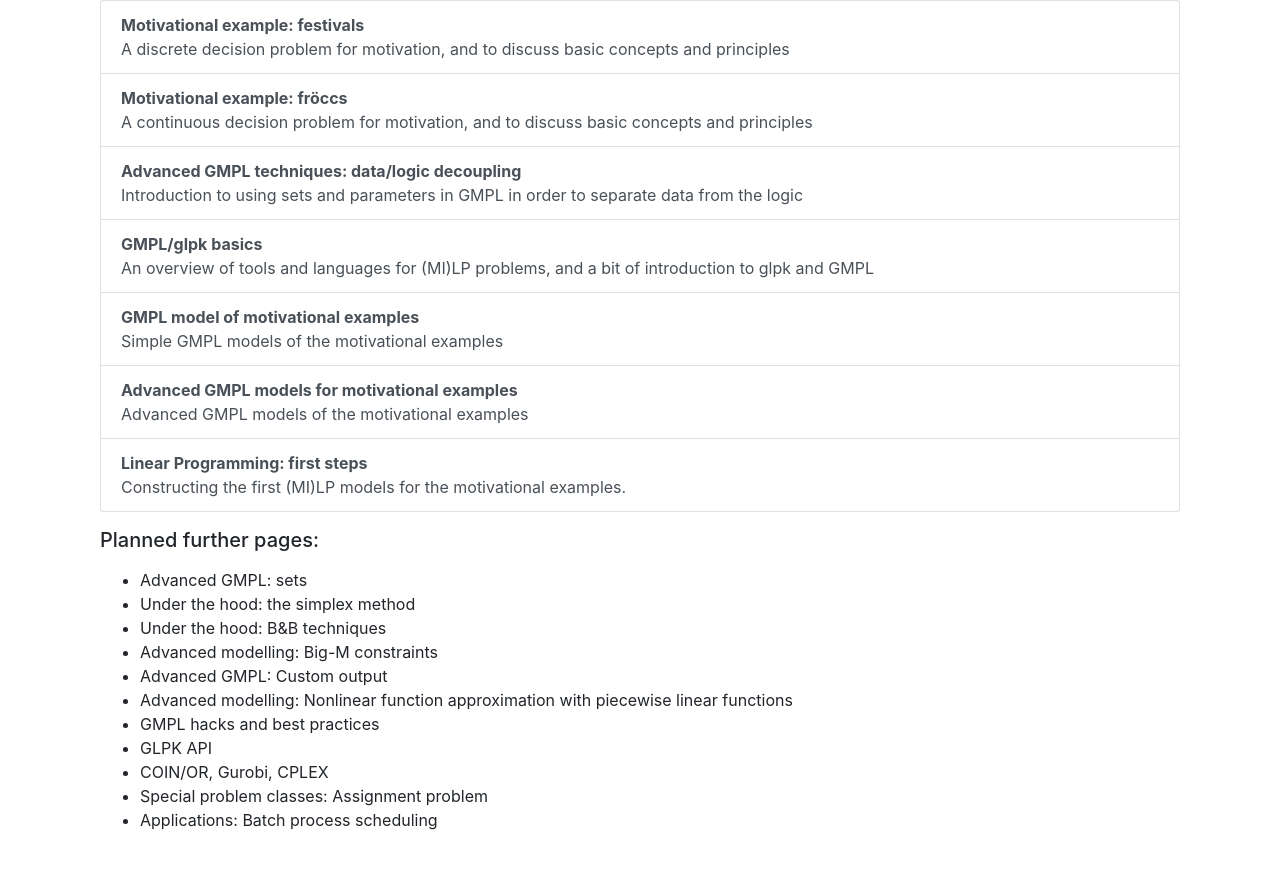
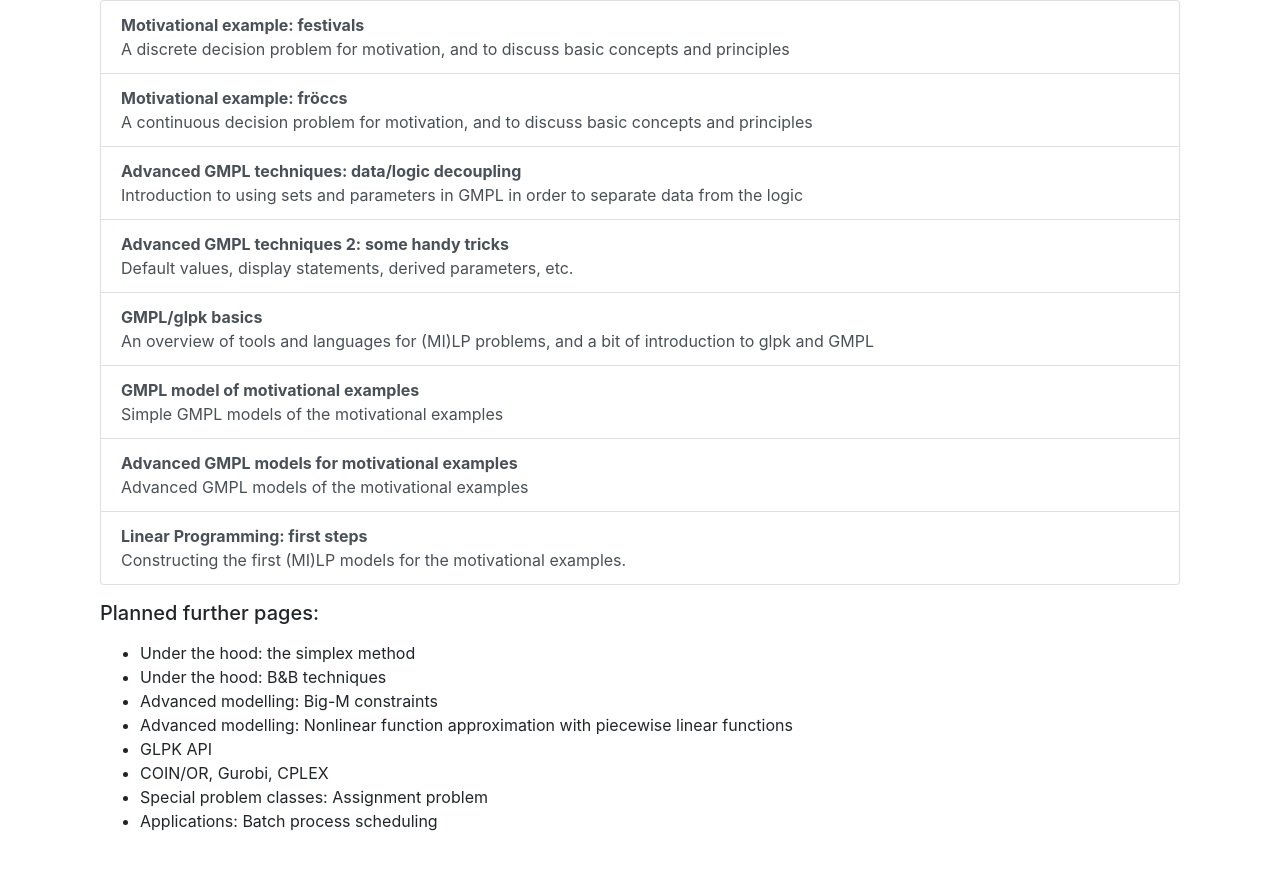
Before and after one commit to hegyhati/IMOLS, a Jekyll site: the page built from index.html, in a window 1280 px wide. Shown: the top 870 px of the page. Built offline with Jekyll 4.4.1, drawn with Linux system fonts in a browser that asks for light colours; nearby versions of some CDN libraries; some web fonts are replaced; some of the changed lines change nothing that is shown.

Commit message:
GMPL tweaks

```diff
--- a/index.html
+++ b/index.html
@@ -15,13 +15,10 @@ layout: default
 <h5 class="my-3">Planned further pages:</h5>
 
 <ul>
-  <li>Advanced GMPL: sets</li>
   <li>Under the hood: the simplex method</li>
   <li>Under the hood: B&B techniques</li>
   <li>Advanced modelling: Big-M constraints</li>
-  <li>Advanced GMPL: Custom output</li>
   <li>Advanced modelling: Nonlinear function approximation with piecewise linear functions</li>
-  <li>GMPL hacks and best practices</li>
   <li>GLPK API</li>
   <li>COIN/OR, Gurobi, CPLEX</li>
   <li>Special problem classes: Assignment problem</li>
--- /dev/null
+++ b/pages/gmpl_advanced_2.html
@@ -0,0 +1,334 @@
+---
+title: "Advanced GMPL techniques 2: some handy tricks"
+layout: lecture
+lead: "Default values, display statements, derived parameters, etc."
+id: gmpladvanced2
+prerequisite: ["gmpladvanced1"]
+---
+
+<p>
+  In this lesson a few handy GMPL language features are presented, that can help a lot in making better models.
+  None of these will help You to solve something, that you could not do before.
+  These are just language features, that will make writing/understanding/debugging a model much easier.
+  So keep in mind, that You are never "forced" to use any of these.
+  If You don't feel the need to do so, then You probably shouldn't.
+  These tricks are not there to make things more complicated, they are at Your disposal to make things simpler, if You feel they would help.
+</p>
+
+<p>
+  Later on we will use all of them occasionally, so You should be at least able to understand them even if You don't want to use them.
+</p>
+
+<h2 id="default">Default values for parameters</h2>
+
+<p>
+  Suppose, that there is a model that You use with hundreds of data files, and there is a 0 dimensional parameter, e.g. tax rate, that has the same value in almost all of your data files, except for a select few.
+  With the tools that we have learned so far You have two choices:
+  <ol>
+    <li>Give the value for that parameter in all of the data files</li>
+    <li>Create a separate model, where that data is fixed to a value, and use it for the majority of data files.</li>
+  </ol>
+</p>
+
+<p>
+  Option 1 is what seems obvious, but we feel that repeating that value so many times is not the nicest solution.
+  Those data files share the same value for that parameter most probably, because they are bound to the same real life value.
+  If that changes, we will have to change that in all of our models.
+  Like the tax rate example mentioned above. If most of the data files belong to the same country, they use the same tax rate, but if the tax rate changes in the country, all the data files should be updated.
+</p>
+
+<p>
+  Option 2 is not better either.
+  In this case, if the model constraints or variables change, we have to keep two of the models updated.
+  Keeping them in sync is rather troublesome, and we also have to know, which model to use with which data file.
+</p>
+
+<p>
+  A nice solution would be to define a default value for that parameter, and
+  <ul>
+    <li>if it is not give, it will take that default value</li>
+    <li>if it is given in the data file, that default value will be overwritten by the that one</li>
+  </ul>
+  This way, most of our models could omit giving a value, but the others can still "redefine" it.
+  Moreover, if that value changes, we only have to change it at one place.
+</p>
+
+<p>
+  The basic syntax is very simple: <code>param Pname{...} default numericvalue;</code>
+</p>
+
+<p>
+  Defaults can be useful in other situations as well.
+  Imagine that You don't have hundreds of parameter files, but there is a 1 dimensional parameter, that is the same for most of the indices.
+  An example could be an initial stock parameter, that is zero for most of the products, except for a few ones, when we are planning the production for a week.
+  It would be nice just to give the values for those, and set all the others to 0 automatically.
+  This type of default is useful, when the parameter in question has a "natural default value".
+</p>
+
+<p>
+  To achieve the aforementioned effect the model part should contain this:
+  <pre>
+    set Products;
+    param initial_stock{Products} default 0;
+  </pre>
+  And the data file could look like this:
+  <pre>
+    set Products:= p1 p2 p3 p4 p5 p6 p7 p8 p9 p10;
+    param initial_stock:=
+      p3  100
+      p7  45
+      ;
+  </pre>
+</p>
+
+<p>
+  This works well with parameters having 2 dimensions as well.
+  Suppose, that we want to schedule machines, and we have a parameter for the time a machine requires to perform a task, while having a number of tasks and machines.
+  Not all of the machines are capable of carrying out all of the tasks, and we want to model that by giving a huge number for the processing time.
+  The model part is pretty obvious:
+</p>
+
+<pre>
+  set Tasks;
+  set Machines;
+  param processing_time{Tasks,Machines} default 1000;
+</pre>
+
+<p>
+  But how do we define which values of a matrix we would like to give?
+  Simply omitting the values would make the data section ambiguous, so we have to put a dot to the places where we don't want to give a value:
+</p>
+
+<pre>
+  set Tasks := t1 t2 t3 t4 t5;
+  set Machines := m1 m2 m3;
+  param processing_time :
+          m1  m2  m3:=
+      t1  1   .   2
+      t2  3   .   .
+      t3  1   2   3
+      t5  .   5   4
+      ;
+</pre>
+
+<p>
+  Note, that <var>t4</var> is omitted from the list, so it is the same, as if we were to add a line with <code>t4 . . .</code>.
+  This magical dot and default values can be used for more complex situations as well, but we will be satisfied for using them only for this much for now.
+</p>
+
+<h2 id="transpose">Transpose</h2>
+
+<p>
+  A rookie mistake is to define a 2 dimensional parameter, and mix up its indices.
+  That usually results in "out of domain" error messages.
+  Replacing <code>p[b,t]</code> with <code>p[t,b]</code> everywhere where it was wrongly used in the constraints is a bit tiresome, but can be done swiftly.
+</p>
+
+<p>
+  A more serious headache will come around if we gave the values in the data section the other way around.
+  That is especially true for huge tables.
+  A small example:
+  <pre>
+    set A;
+    set B;
+    param p{A,B};
+    ...
+
+    data;
+
+    set A := a1 a2 a3 a4;
+    set B := b1 b2 b3;
+
+    param p :
+          a1  a2  a3  a4 :=
+      b1  12  34  54  12
+      b2  98  87  76  65
+      b3  78  65  67  43
+      ;
+  </pre>
+</p>
+
+<p>
+  The several options we have:
+  <ul>
+    <li>Manually (or with an external tool) transpose the matrix in the data section.</li>
+    <li>Change the order of the indices in the declaration, and eveywhere in the model</li>
+    <li>put <code>(tr)</code> after <code>param p</code> and befor the colon in the data section</li>
+  </ul>
+  I leave the decision to You, and let's move to the next parameter tweak.
+</p>
+
+<h2 id="param-check">Parameter safety checks</h2>
+
+<p>
+  If we know that a certain parameter must always have a certain type of value, we should put that right after its declaration.
+  For example, the processing time above obviously can not be negative, so a declaration like <code>param processing_time{Tasks,Machines}>=0;</code> is better than the one above.
+</p>
+
+<p>
+  This doesn't really alter the logic, but we will receive an error message if by an accident an unrealistic value is given in one of the data files.
+  So this is just a simple safety check for a simple mistake that could be made.
+</p>
+
+<h2 id="measurement-units">Measurement units</h2>
+
+<p>
+  It has already be mentioned, that it is always a good practice to put measurement units in comments next to the declarations and definition to avoid <a href="http://mentalfloss.com/article/25845/quick-6-six-unit-conversion-disasters" target="_blank">catastrophies</a>.
+  However, it can happen that there is a parameter, that You often receive in one unit for some data files, and in another for other data files.
+  You use one of them in your constraints, but You don't want to have separate model files for the two types of inputs.
+</p>
+
+<p>
+  A simple GMPL hack could be a solution for this, just consider the following declaration:
+  <pre>
+    set Cities;
+    param distance_mile{Cities,Cities} >= 0, default 0;
+    param distance_km{c1 in Cities, c2 in Cities} >=0, default distance[c1,c2]*1.6;
+  </pre>
+  And then use <code>distance_km</code> in all of the constraints.
+</p>
+
+<p>
+  Then in files using metric units You can give <code>distance_km</code>, and for files with imperial You can use <code>distance_mile</code>.
+  In the former, no conversion will be done, and the dot would mean 0*1.6 that is still 0.
+  In the latter, all the values for <code>distance_km</code> would be calculated based on the other values.
+  Just a bit of warning: if You don't give any of them, the distances will be 0 everywhere.
+</p>
+
+<h2 id="display">Displaying the results in a human friendly form</h2>
+
+<p>
+  We have already seen in the <a href="{{site.baseurl}}/pages/gmpl_advanced_1.html#froccs1">generic model</a> of the <a href="{{site.baseurl}}/pages/froccs.html">Fröccs example</a>, that sometimes most of the variable take a "non-interesting" value in the optimal solution.
+  In that particular example, the optimal solution meant producing 0 portions from almost all of the fröccs types, and there were only two, where this was not the case.
+</p>
+
+<p>
+  For industrial scale problems this can be even more drastic, having hundreds of variables, and only a several of them taking a non-zero value.
+  It would be nice to somehow get a simple list of those variables and their values.
+  Luckily, GMPL supports that, we can define a "display section" between the model and data section, where we can do something like this:
+</p>
+
+<pre>
+  set FroccsTypes;
+  ...
+  var quantity{FroccsTypes} >= 0;
+  ...
+  maximize Income: sum {f in FroccsTypes} price[f]*quantity[f];
+
+  solve;
+
+  printf "Overall profit: %g\n\n", Income;
+
+  for{f in FroccsTypes : quantity[f]!=0}
+  {
+    printf "Produce %g portions from %s.\n",quantity[f],f;
+  }
+
+  data;
+
+  ...
+</pre>
+
+<p>
+  If we run the model with this, we will see see something like this on the standard output:
+  <pre>
+  Overall profit: 115625
+
+  Produce 937.5 portions from kisfroccs
+  Produce 62.5 portions from soherfroccs
+  </pre>
+</p>
+
+
+<p>
+  The first important thing is to start this section with the <code>solve;</code> keyword, that will notify the solver, that the model description has ended, and it should solve the model before progressing further.
+  This ensures that in this display section, the "variables" are no longer variables, they have values, the values that they hold in the optimal solution.
+</p>
+
+<p>
+  <code>printf</code> is a commonly used command for formatted output.
+  If You have some background in C, bash, etc. this syntax will not surprise You.
+  If not, I highly recommend studying the <a href="https://en.wikipedia.org/wiki/Printf_format_string" target="_blank">printf syntax</a>.
+  To get the basics understood: the first string after <code>printf</code> is what the command should output.
+  If that string has a percentage symbol and then something, that special marker will be replaced by the next thing listed.
+  <code>%s</code> is used to output strings, <code>%d</code> for decimals, and use <code>%g</code> for non-decimals.
+  <code>printf</code> is pretty powerful, so again, I highly recommend using the documentation, but what we have in the above example already lets us to do nice things.
+</p>
+
+<p>
+  The other thing is the <code>for</code> structure, that is a foreach type of loop.
+  It basically goes throug all of the fröccs types with a dummy index.
+  After the colon, we can put filters, in this case we want to express that go only through thos fröccs types, that are actually produced in some quantity.
+</p>
+
+<div class="alert alert-info">
+  Similar filters could be used for constraints and <code>sum</code> too, but only with parameters.
+  As opposed to the display section, the variables do not have a fixed value in the model section.
+</div>
+
+<p>
+  The <code>for</code> loop above is equivalent to something like this:
+  <pre>
+    for {f in FroccsTypes}
+    {
+      if {quantity[f]!=0}
+      {
+        printf "....
+      }
+    }
+  </pre>
+  Now it was simpler to just have a filter, however, sometimes we really need an <code>if</code> conditional.
+  Unfortunately, there is no such element in GMPL, but there is an ugly hack with loops:
+  <pre>
+    for { {0}: quantity[f]!=0}
+    {
+      ....
+    }
+  </pre>
+  This basically goes through all of the elements of the set \(\{0\}\), and checks the condition for all of them.
+  Obviously the set has nothing to do with the condition, and any singleton set would do.
+  Definitely not nice, but it works.
+</p>
+
+<h2 id="display2">Output as input for a subsequent tool</h2>
+
+<p>
+  The formatted output above is nice for us, humans to read.
+  Sometimes, however, we want another software tool to further use the data that we gain from the optimal solution.
+  A simple example is to generate a table, that can be coied to Excel or any other spreadsheet software.
+  This can be done for example by separating all the outputted values by tabulators, and then just copy-paste the output from the terminal to that software.
+</p>
+
+<p>
+  Copying huge tables from the terminal can be rather painful, and it makes easy to do mistakes.
+  Not to mention, that the output is mixed up between the standard log messages of the solver.
+  It would be nice to redirect our specialized outputs to a separate file.
+  This is exactly what the <code>-y</code> command line option is for.
+  Just run <code>glpsol -m model.mod -d data.dat -y myoutput.txt</code>, and then You will have everything "copypasted" to that file.
+  So, if You plan this output to be used by Excel, create a <a href="https://en.wikipedia.org/wiki/Comma-separated_values" target="_blank">CSV</a> file from these statements.
+</p>
+
+<div class="alert alert-info">
+  These statements are rather powerful.
+  Let me just share a few examples, how I have already used them so far:
+  <ul>
+    <li>The mentioned CSV format for Libreoffice Calc with various data</li>
+    <li>Tables in <a href="https://en.wikipedia.org/wiki/LaTeX" target="_blank">LaTeX</a> are a bit <a href="https://en.wikibooks.org/wiki/LaTeX/Tables" target="_blank">cumbersome</a>, so I generated the LaTeX table code immediately.</li>
+    <li>To better visualize a solution, I have generated an <a href="https://en.wikipedia.org/wiki/Scalable_Vector_Graphics" target="_blank">SVG</a> image file.</li>
+  </ul>
+  Anything that is text based can be generated easily. Even another model/data file, if You have a hierarchical optimization process.
+  Or You can run <code>glpsol</code> from a script, that calls then the script generated from the display statement, etc.
+</div>
+
+
+<hr />
+
+<div class="alert alert-dark" id="final-notes">
+
+<h1 class="alert-heading">Final notes</h1>
+
+The GMPL techniques introduced in this lesson are handy tweaks, that can often make the modeling or interpretation process more transparent and easy.
+But again, use them only if You feel that they help You, not make things more complicated.
+
+
+</div>
```
